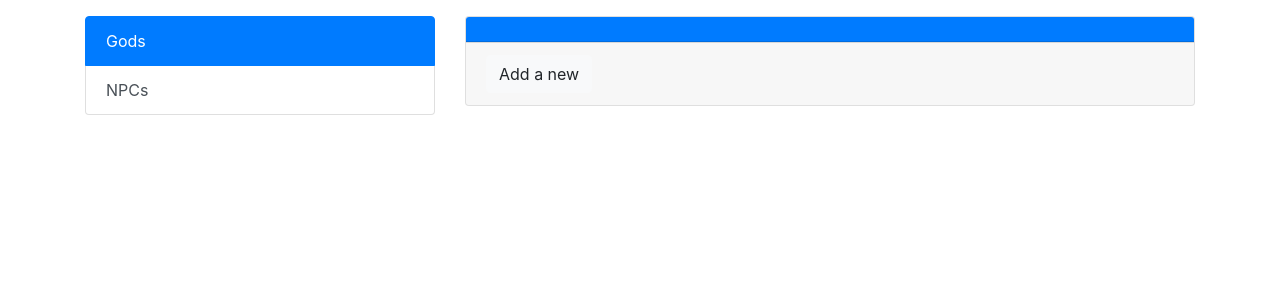
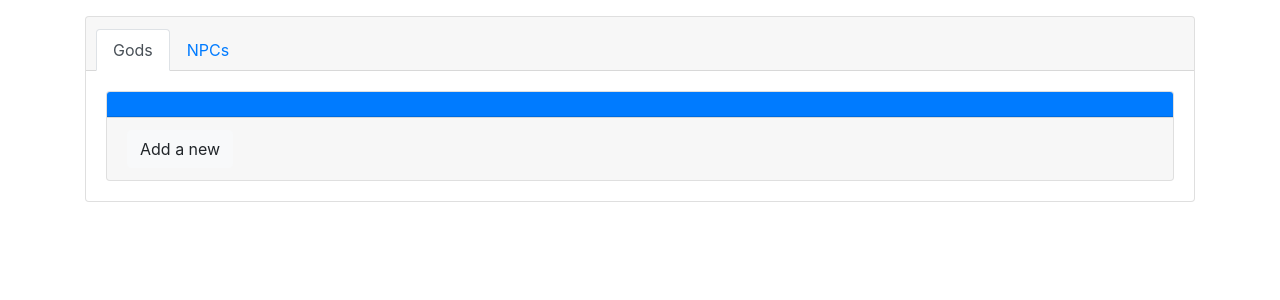
Before and after one commit to djsmedes/dm-tools, a Django app: template people/templates/people/home.html in a window 1280 px wide. Shown: the part 80-380 px from the top of the page. Run offline with Django 3.2, Linux system fonts and the light colour scheme; the template is opened without the code that fills it, so the values that code supplies are empty; some libraries are stand-ins or nearby versions.

Commit message:
finished experiment with dynamic people home

```diff
--- a/people/templates/people/home.html
+++ b/people/templates/people/home.html
@@ -3,20 +3,25 @@
 {% block title %}People{% endblock %}
 
 {% block content %}
-  <div class="row">
-    <div class="col-4">
-      <div class="list-group" id="list-tab" role="tablist">
-        <a class="list-group-item list-group-item-action active" id="list-gods-list" data-toggle="list"
-           href="#list-gods" role="tab" aria-controls="gods">
-          Gods
-        </a>
-        <a class="list-group-item list-group-item-action" id="list-npcs-list" data-toggle="list"
-           href="#list-npcs" role="tab" aria-controls="npcs">
-          NPCs
-        </a>
-      </div>
+  <div class="card">
+    <div class="card-header">
+      <ul class="nav nav-tabs card-header-tabs">
+        <li class="nav-item">
+          <a class="nav-link active"
+             data-toggle="list"
+             href="#list-gods">
+            Gods
+          </a>
+        </li>
+        <li class="nav-item">
+          <a class="nav-link" id="list-npcs-list" data-toggle="list"
+             href="#list-npcs" role="tab" aria-controls="npcs">
+            NPCs
+          </a>
+        </li>
+      </ul>
     </div>
-    <div class="col-8">
+    <div class="card-body">
       <div class="tab-content" id="nav-tabContent">
         <div class="tab-pane active" id="list-gods" role="tabpanel" aria-labelledby="list-gods-list">
           {% include 'people/_list_widget.html' with model=god_model object_list=god_list %}
```
